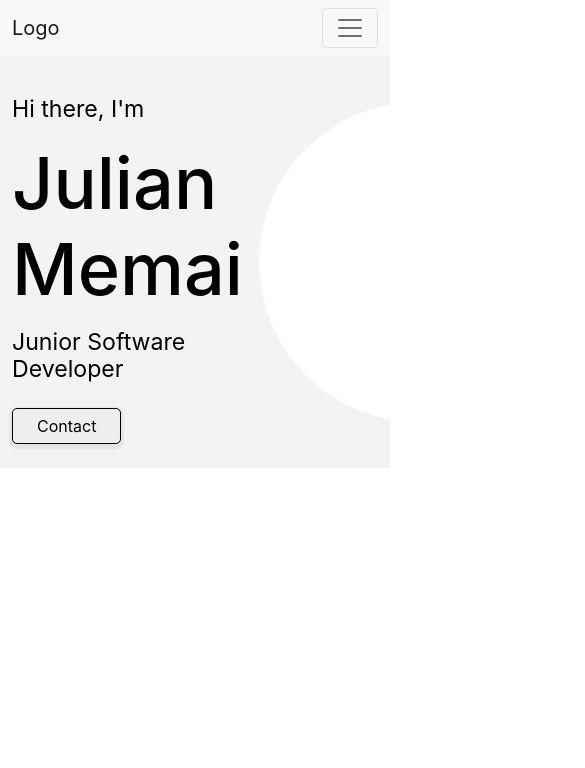
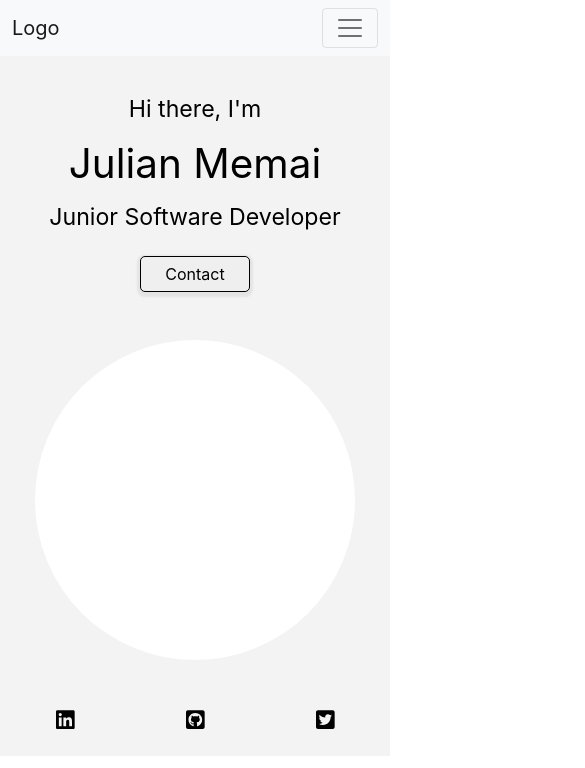
Before and after one commit to Jul-Me/My-Website, a React (Create React App) app: page / in a window 390 px wide. Shown: the top 768 px of the page, 585 px wide, since content can reach past the window. Built offline with nearby package versions, Linux system fonts and the light colour scheme.

Commit message:
refactor: Refactored Hero component to a Grid system so I can achieve responsivness

```diff
--- a/src/components/Hero/Hero.scss
+++ b/src/components/Hero/Hero.scss
@@ -1,3 +1,6 @@
+@import '/node_modules/bootstrap/scss/mixins';
+@import '/node_modules/bootstrap/scss/functions';
+@import '/node_modules/bootstrap/scss/variables';
 @import '/src/variables.scss';
 
 .hero {
@@ -5,6 +8,10 @@
   padding: 1.5rem 0;
 
   &-text {
+    @include media-breakpoint-down(lg) {
+      text-align: center;
+    }
+
     h3 {
       font-weight: normal;
       margin-top: 1rem;
@@ -12,18 +19,30 @@
     }
 
     h1 {
-      font-size: 4.5rem;
+      font-weight: 400;
+    }
+
+    .button {
+      @include media-breakpoint-down(lg) {
+        margin: 0 auto;
+      }
     }
   }
 
   &-img {
     background: $primary-color;
     padding: 10rem;
-
+    max-width: 10rem;
     border-radius: 11rem;
+    margin: auto;
   }
 
   &-icons {
-    flex: 0;
+    text-align: right;
+    height: 100%;
+
+    @include media-breakpoint-down(md) {
+      text-align: center;
+    }
   }
 }
--- a/src/components/Hero/Hero.tsx
+++ b/src/components/Hero/Hero.tsx
@@ -1,30 +1,51 @@
 import React from 'react';
-import Container from 'react-bootstrap/Container';
-import Stack from 'react-bootstrap/Stack';
+import { Col, Row, Container } from 'react-bootstrap';
 import { FontAwesomeIcon } from '@fortawesome/react-fontawesome';
 import { faLinkedin, faGithubSquare, faTwitterSquare } from '@fortawesome/free-brands-svg-icons';
 import './Hero.scss';
 
 function Hero() {
+  const renderGreeting = () => (
+    <div className="hero-text">
+      <h3>Hi there, I'm</h3>
+      <h1 className="display-2">Julian Memai</h1>
+      <h3>Junior Software Developer</h3>
+
+      <button className="button mt-4">Contact</button>
+    </div>
+  );
+
+  const renderIcons = () => (
+    <Row className="hero-icons align-items-center">
+      <Col md={12} xs={4}>
+        <FontAwesomeIcon icon={faLinkedin} size="lg" />
+      </Col>
+
+      <Col md={12} xs={4}>
+        <FontAwesomeIcon icon={faGithubSquare} size="lg" />
+      </Col>
+
+      <Col md={12} xs={4}>
+        <FontAwesomeIcon icon={faTwitterSquare} size="lg" />
+      </Col>
+    </Row>
+  );
   return (
     <div className="hero">
       <Container>
-        <Stack direction="horizontal" gap={3} className="justify-content-between">
-          <div className="hero-text">
-            <h3>Hi there, I'm</h3>
-            <h1>Julian Memai</h1>
-            <h3>Junior Software Developer</h3>
-            <button className="button mt-4">Contact</button>
-          </div>
+        <Row>
+          <Col xl={6} lg={5} md={12}>
+            {renderGreeting()}
+          </Col>
 
-          <div className="hero-img"></div>
+          <Col xl={5} lg={6} md={11} className="gy-5">
+            <div className="hero-img"></div>
+          </Col>
 
-          <Stack gap={5} className="hero-icons align-self-center">
-            <FontAwesomeIcon icon={faLinkedin} size="lg" />
-            <FontAwesomeIcon icon={faGithubSquare} size="lg" />
-            <FontAwesomeIcon icon={faTwitterSquare} size="lg" />
-          </Stack>
-        </Stack>
+          <Col md={1} className="gy-5">
+            {renderIcons()}
+          </Col>
+        </Row>
       </Container>
     </div>
   );
--- a/src/variables.scss
+++ b/src/variables.scss
@@ -1,10 +1,3 @@
 $primary-color: #fff;
 $secondary-color: #f3f3f3;
 $text-color: #000;
-
-$breakpoints: (
-  mobile: 768px,
-  tablet: 1023px,
-  desktop: 1215px,
-  widescreen: 1407px,
-);
```
